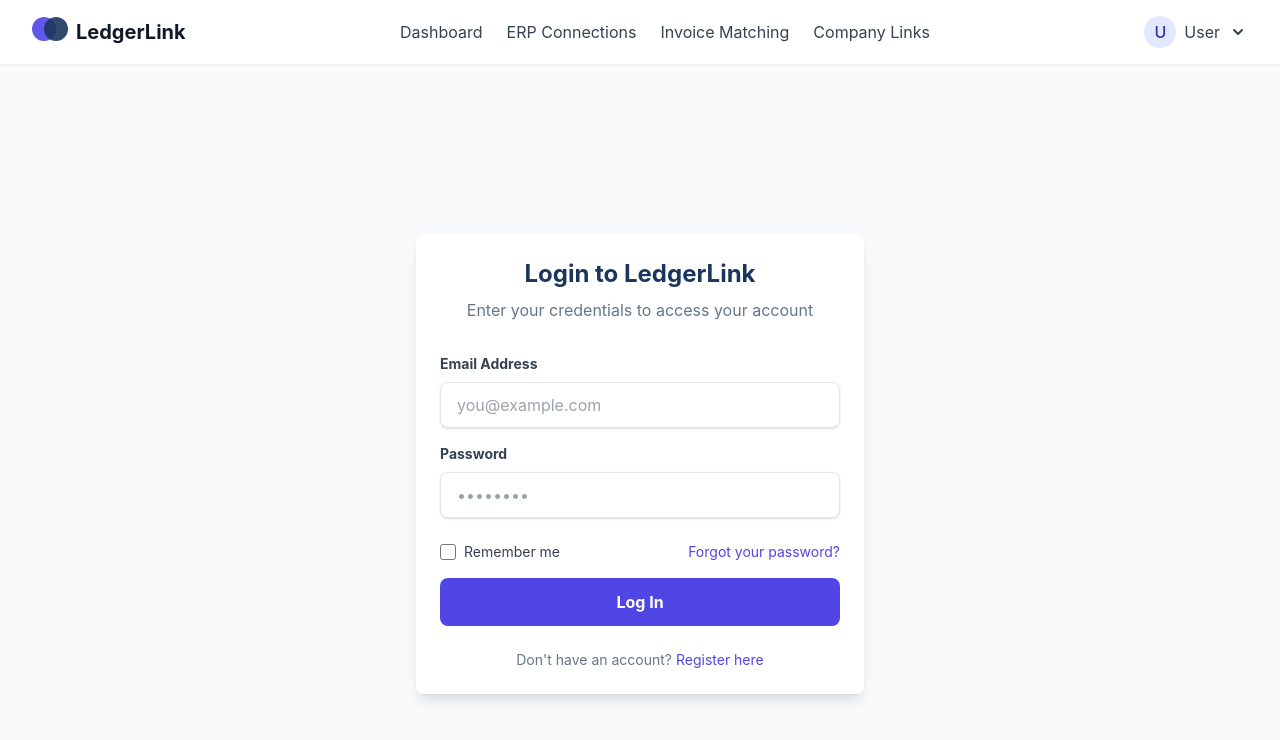
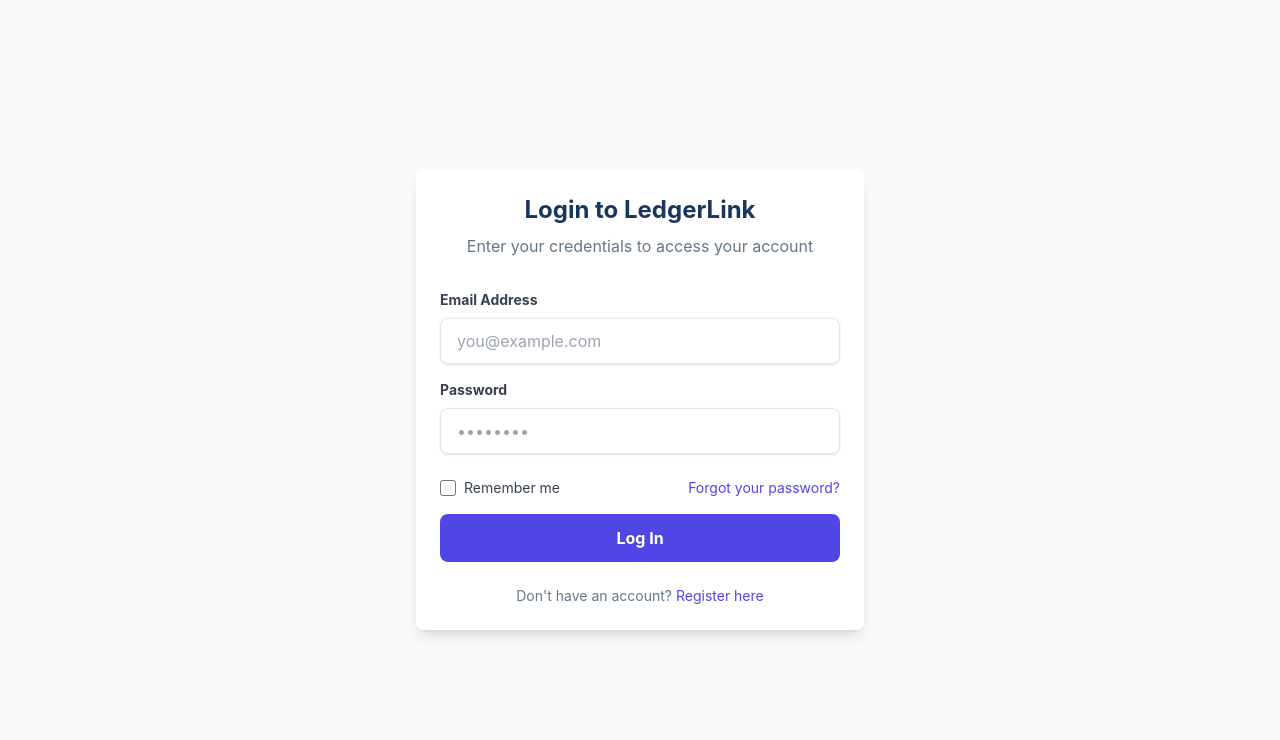
Before and after one commit to TomWall1/LedgerLink, a React (Create React App) app in the folder frontend/: page /login in a window 1280 px wide. Shown: the top 740 px of the page. Built offline with nearby package versions, Linux system fonts and the light colour scheme.

Commit message:
Update App.js with password reset routes

```diff
--- a/frontend/src/App.js
+++ b/frontend/src/App.js
@@ -6,6 +6,8 @@ import NavHeader from './components/NavHeader.jsx';
 import Dashboard from './pages/Dashboard';
 import Login from './pages/Login';
 import Register from './pages/Register';
+import ForgotPassword from './pages/ForgotPassword';
+import ResetPassword from './pages/ResetPassword';
 import ERPConnectionManager from './components/ERPConnectionManager';
 import XeroCallback from './components/XeroCallback';
 import ERPDataView from './components/ERPDataView';
@@ -39,12 +41,15 @@ function App() {
     <AuthProvider>
       <XeroProvider>
         <div className="min-h-screen bg-gray-100">
-          <NavHeader />
-          <div className="pt-16">
+          {/* Only show NavHeader on routes that require authentication */}
+          {isAuthenticated && <NavHeader />}
+          <div className={isAuthenticated ? "pt-16" : ""}>
             <Routes>
               {/* Public routes */}
               <Route path="/login" element={isAuthenticated ? <Navigate to="/" /> : <Login />} />
               <Route path="/register" element={isAuthenticated ? <Navigate to="/" /> : <Register />} />
+              <Route path="/forgot-password" element={isAuthenticated ? <Navigate to="/" /> : <ForgotPassword />} />
+              <Route path="/reset-password/:token" element={isAuthenticated ? <Navigate to="/" /> : <ResetPassword />} />
               <Route path="/auth/xero/callback" element={<XeroCallback />} />
 
               {/* Protected routes */}
```
